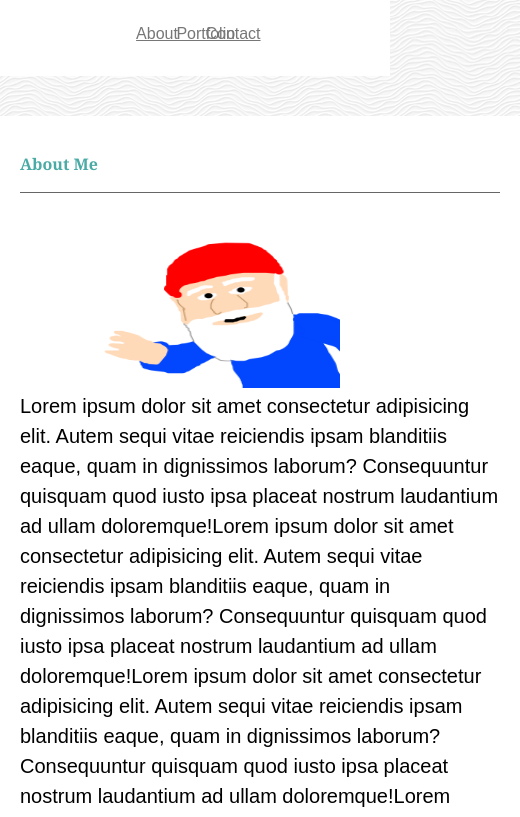
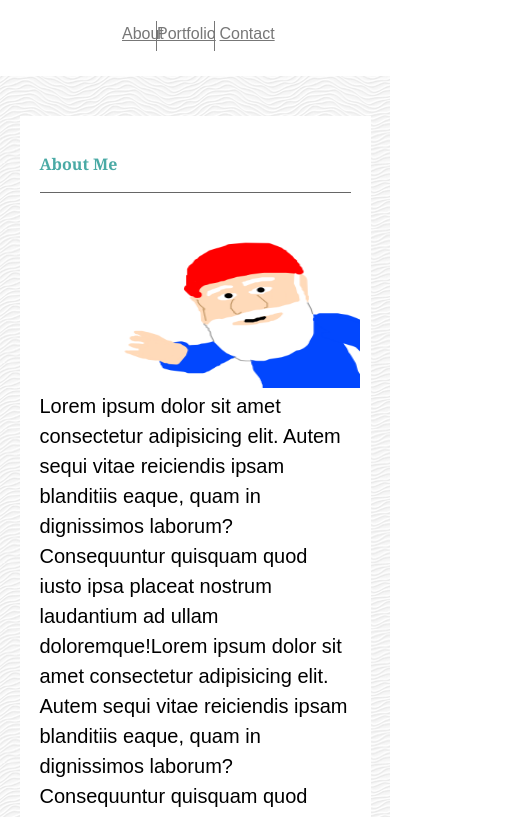
Before and after one commit to specialemon/Responsive-Portfolio, a plain HTML site: page index.html in a window 390 px wide. Shown: the part 104-921 px from the top of the page, 520 px wide, since content can reach past the window. Drawn offline with Linux system fonts and the light colour scheme; a script that the page names is missing.

Commit message:
semi fixed

```diff
--- a/assets/css/style.css
+++ b/assets/css/style.css
@@ -45,20 +45,26 @@ h1{
 }
 
 .nav {
+    text-align: center;
     background: #ffffff;
     color: #777777;
     height: 30px;
-    width: 80px;
+    width: 10%;
     float: right;
     padding: 5px;
-    margin-top: 35px;
+    margin: 35px 0px 0px;
     border-color: transparent;
-    border-left: 1px solid #777777;
     box-sizing: border-box;
 }
 
-#leftMostButton{
-    border-left-color: transparent;
+#portfolio{
+    width: 15%;
+    padding-left: 0px;
+    padding-right: 0px;
+    margin-left: 0px;
+    margin-right: 0px;
+    border-left: 1px solid #777777;
+    border-right: 1px solid #777777;
 }
 
 .midContent{
@@ -112,6 +118,7 @@ h2{
 
 #myPic {
     float:left;
+    margin-right: 5px;
 }
 
 p {
@@ -268,29 +275,36 @@ form {
     }
 
     #portfolio {
-        left: 42.5%;
+        left: 40%;
     }
 
     #contact {
-        right: 30%;
+        left: 55%;
     }
 
     section {
-        width: 520px;
+        width: 90%;
     }
 
     .midWrapper {
-        width: 480px;
+        width: 100%;
         border-top: 1px solid #666666;
         padding-top: 15px;
+        margin: 0 auto;
     }
 
+    /* .stackingContainer {
+        position: relative;
+        left: 20%;
+    } */
+
     .formBlock {
-        width: 480px;
+        width: 100%;
+        margin-right: 0px;
     }
 
     textarea {
-        width: 480px;
+        width: 100%;
     }
 
     #myPic {
```
